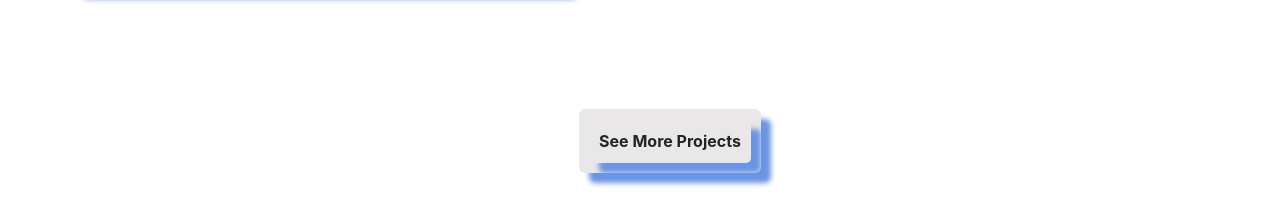
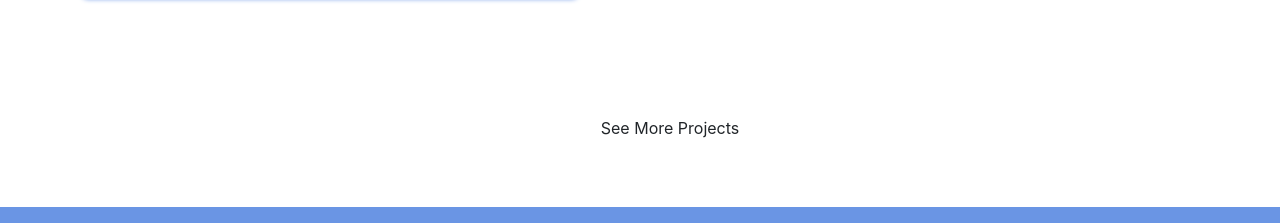
Before and after one commit to shAizi-Dev/portfolio, a React (Create React App) app: page / in a window 1280 px wide. Shown: the part 3369-3592 px from the top of the page. Built offline with nearby package versions, Linux system fonts and the light colour scheme.

Commit message:
commit change

```diff
--- a/src/Pages/Projects.js
+++ b/src/Pages/Projects.js
@@ -124,9 +124,9 @@ function Projects() {
         {/* second row */}
         <div className='row'>
             <div className='project' style={{display: 'flex', justifyContent:'center'}}>
-                <div className='card'>
+                {/* <div className='card'> */}
                     <a href='https://shaizidev.netlify.app/'><button className='btn'>See More Projects</button> </a>
-                </div>
+                {/* </div> */}
             </div>
         </div>
       </div>
```
